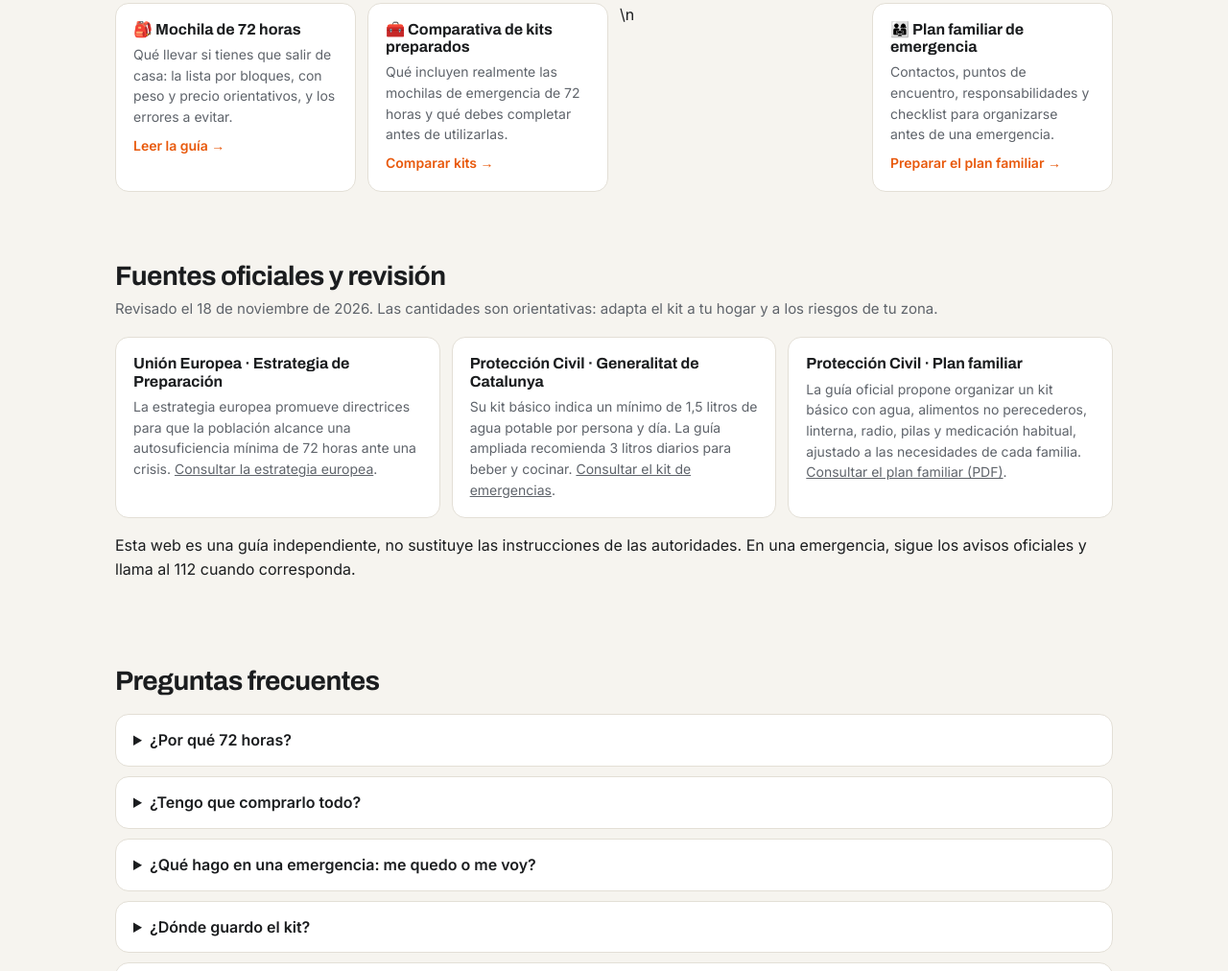
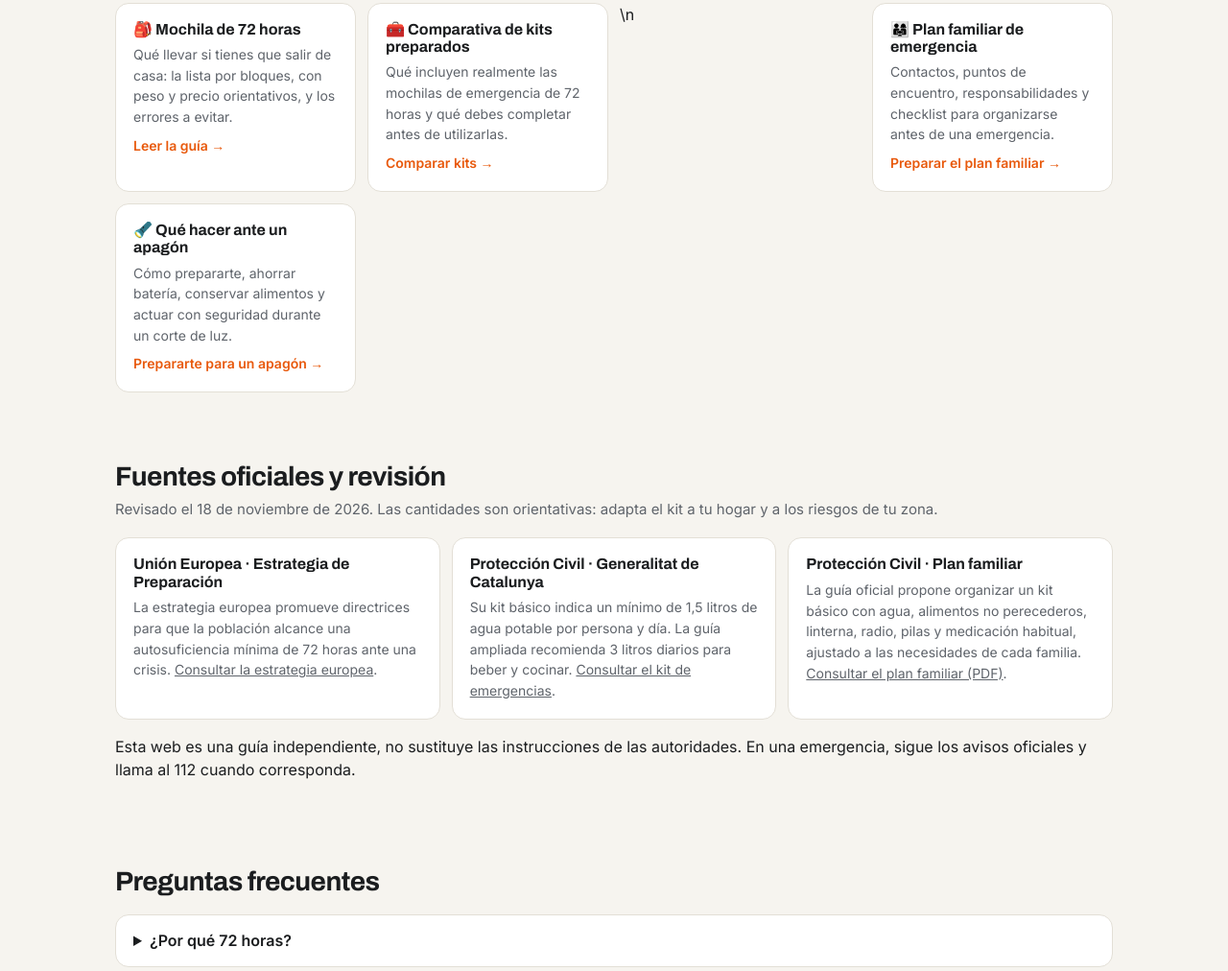
Before and after one commit to davidpardal/kit-de-supervivencia, a plain HTML site: page index.html in a window 1280 px wide. Shown: the part 5656-6668 px from the top of the page at 96% size. Drawn offline with Linux system fonts and the light colour scheme.

Commit message:
Link blackout guide from homepage

```diff
--- a/index.html
+++ b/index.html
@@ -250,6 +250,7 @@ footer p{margin:6px 0;max-width:80ch}
       <div class="tips">
         <div class="tip"><h3>🎒 Mochila de 72 horas</h3><p>Qué llevar si tienes que salir de casa: la lista por bloques, con peso y precio orientativos, y los errores a evitar.</p><p style="margin-top:8px"><a href="mochila-72-horas.html" style="color:var(--accent);font-weight:600;text-decoration:none">Leer la guía →</a></p></div>
         <div class="tip"><h3>🧰 Comparativa de kits preparados</h3><p>Qué incluyen realmente las mochilas de emergencia de 72 horas y qué debes completar antes de utilizarlas.</p><p style="margin-top:8px"><a href="comparativa-kits-emergencia.html" style="color:var(--accent);font-weight:600;text-decoration:none">Comparar kits →</a></p></div>\n        <div class="tip"><h3>👨‍👩‍👧 Plan familiar de emergencia</h3><p>Contactos, puntos de encuentro, responsabilidades y checklist para organizarse antes de una emergencia.</p><p style="margin-top:8px"><a href="plan-familiar-emergencia.html" style="color:var(--accent);font-weight:600;text-decoration:none">Preparar el plan familiar →</a></p></div>
+        <div class="tip"><h3>🔦 Qué hacer ante un apagón</h3><p>Cómo prepararte, ahorrar batería, conservar alimentos y actuar con seguridad durante un corte de luz.</p><p style="margin-top:8px"><a href="que-hacer-ante-un-apagon.html" style="color:var(--accent);font-weight:600;text-decoration:none">Prepararte para un apagón →</a></p></div>
       </div>
     </div>
   </section>
```
